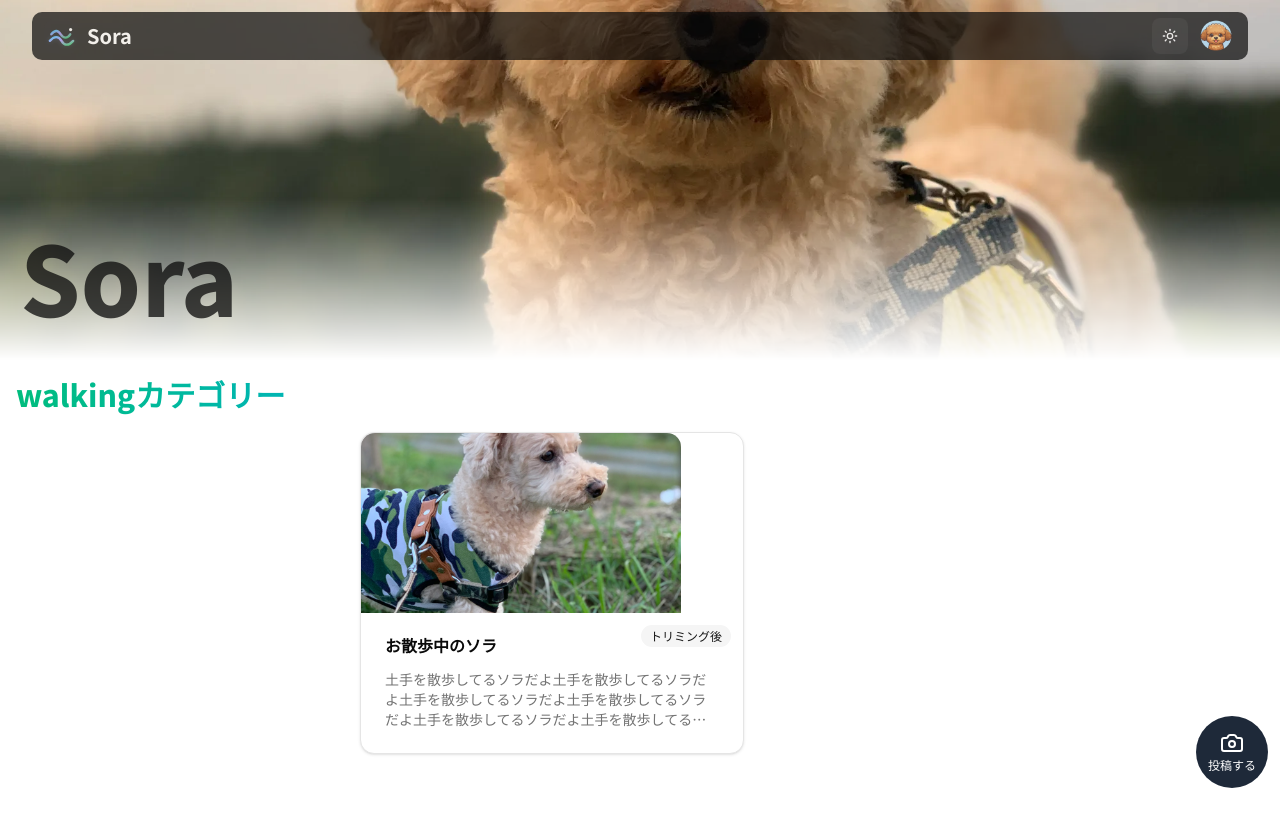
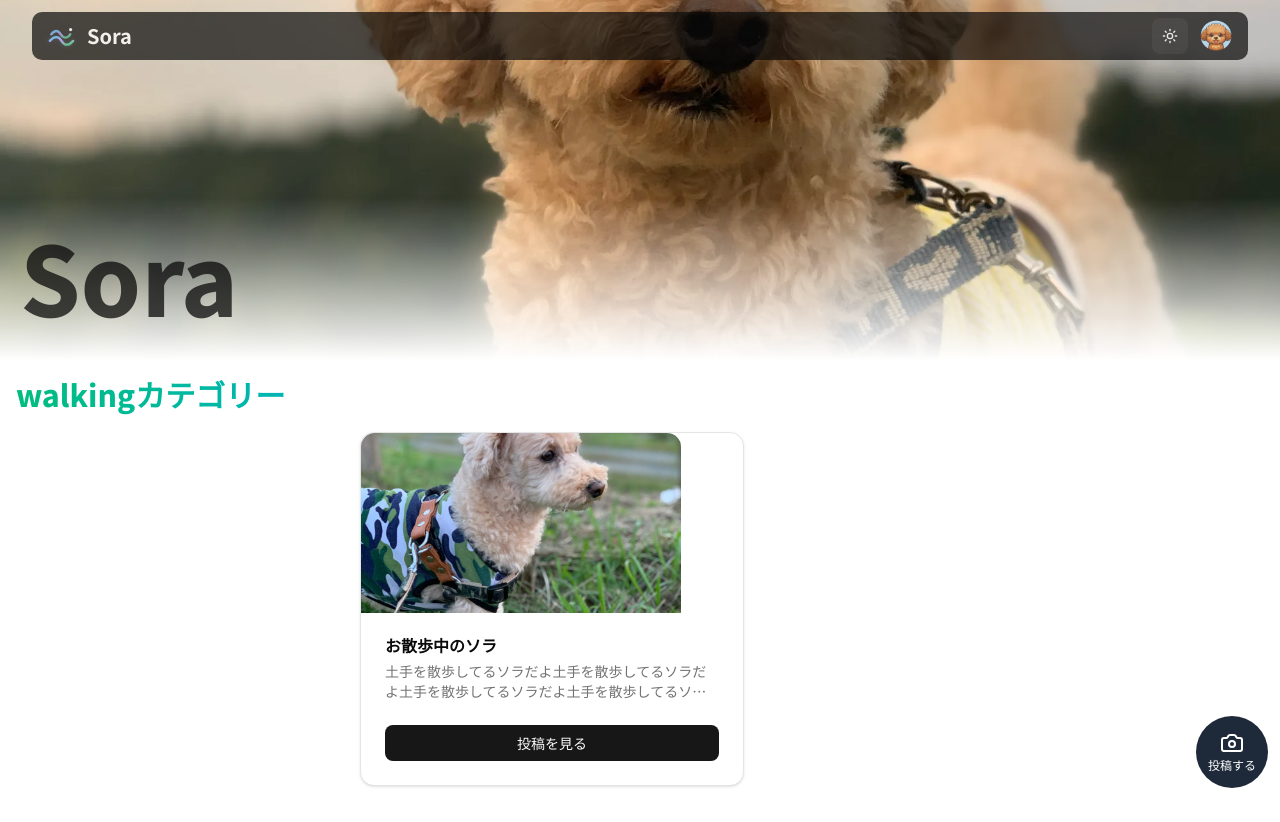
Before and after one commit to fuuta0201/sora, a Next.js app: page / in a window 1280 px wide. Before the commit the page ends 800 px from the top, so only its background shows below. Built offline with nearby package versions, Linux system fonts and the light colour scheme; no server answers.

Commit message:
fix: category card UI

```diff
--- a/app/_components/categoryCard.tsx
+++ b/app/_components/categoryCard.tsx
@@ -1,12 +1,12 @@
 import Image from "next/image";
-import { Badge } from "@/components/ui/badge";
 import {
   Card,
-  CardAction,
   CardDescription,
+  CardFooter,
   CardHeader,
   CardTitle,
 } from "@/components/ui/card";
+import { Button } from "@/components/ui/button";
 
 export default function CategoryCard() {
   return (
@@ -20,19 +20,14 @@ export default function CategoryCard() {
         className="relative z-20 aspect-video object-cover rounded-t-xl"
       />
       <CardHeader className="relative">
-        <CardAction>
-          <Badge
-            variant="secondary"
-            className="absolute -top-3 right-3"
-          >
-            トリミング後
-          </Badge>
-        </CardAction>
         <CardTitle>お散歩中のソラ</CardTitle>
-        <CardDescription className="col-span-2 min-h-15 overflow-hidden text-ellipsis leading-5 [display:-webkit-box] [-webkit-box-orient:vertical] [-webkit-line-clamp:3]">
+        <CardDescription className="col-span-2 min-h-10 overflow-hidden text-ellipsis leading-5 [display:-webkit-box] [-webkit-box-orient:vertical] [-webkit-line-clamp:2]">
           土手を散歩してるソラだよ土手を散歩してるソラだよ土手を散歩してるソラだよ土手を散歩してるソラだよ土手を散歩してるソラだよ土手を散歩してるソラだよ土手を散歩してるソラだよ土手を散歩してるソラだよ土手を散歩してるソラだよ土手を散歩してるソラだよ土手を散歩してるソラだよ土手を散歩してるソラだよ
         </CardDescription>
       </CardHeader>
+      <CardFooter>
+        <Button className="w-full">投稿を見る</Button>
+      </CardFooter>
     </Card>
   );
 }
```
